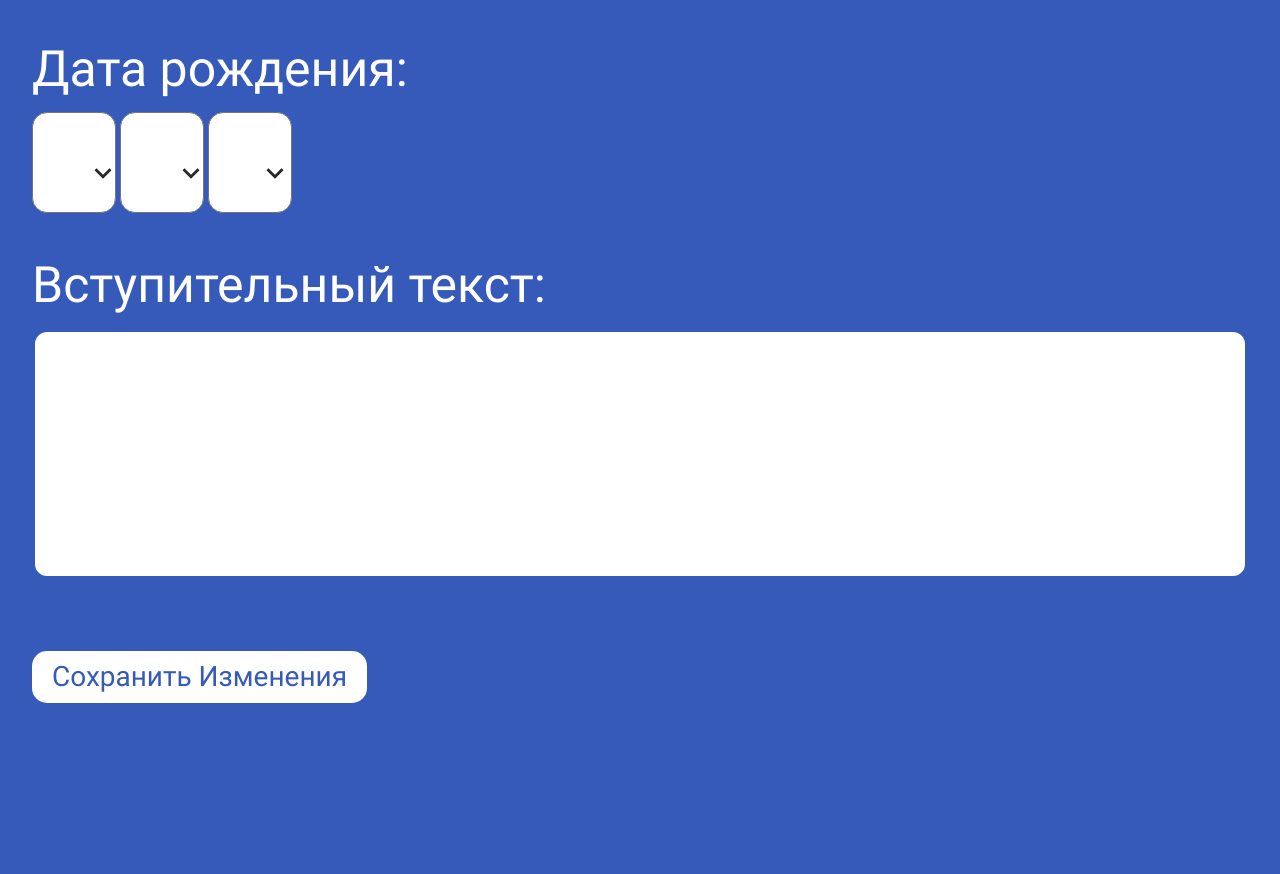
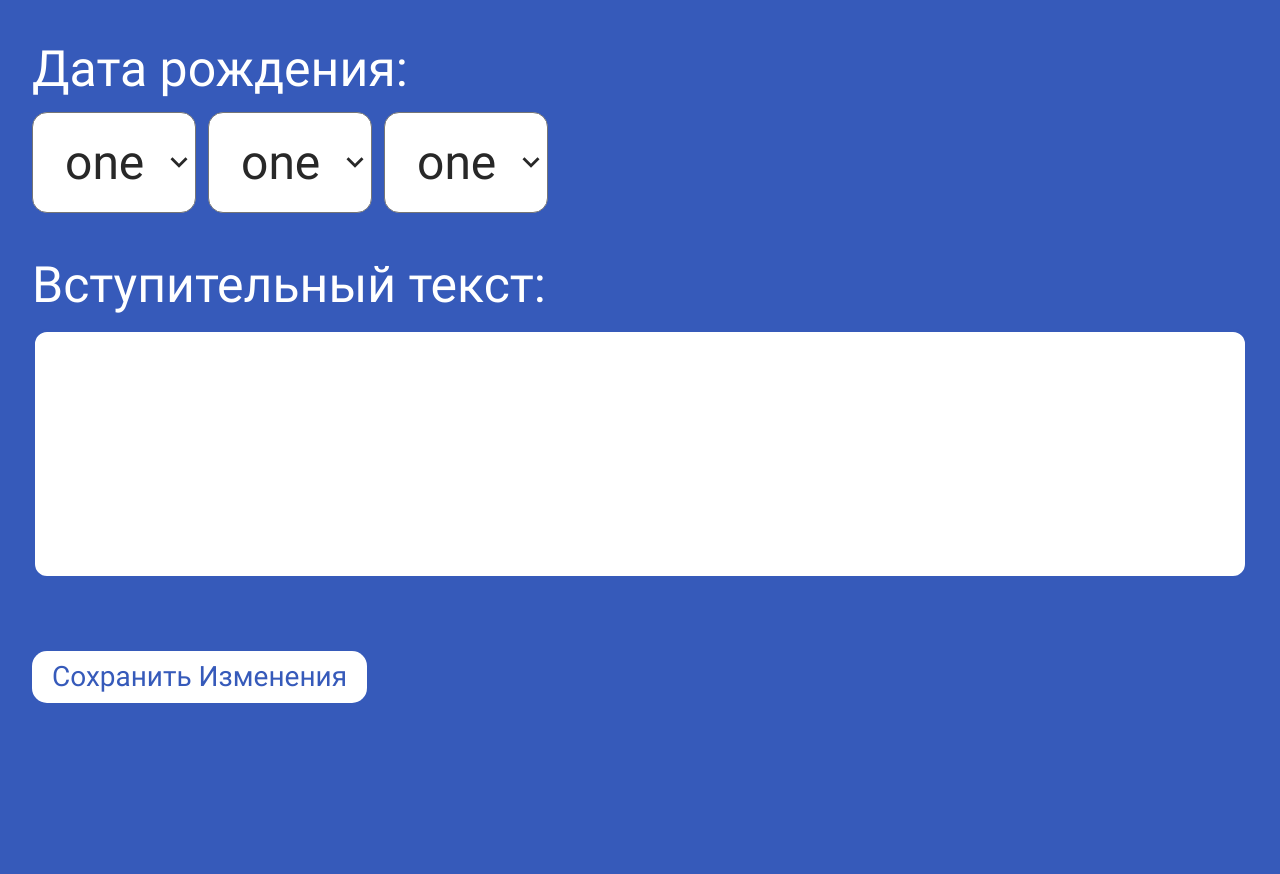
Before and after one commit to markizlaki/WishList, a plain HTML site: page index copy.html in a window 1280 px wide. Shown: the part 4548-5422 px from the top of the page. Drawn offline with Linux system fonts and the light colour scheme.

Commit message:
add last fixes in Day-4

```diff
--- a/index copy.html
+++ b/index copy.html
@@ -154,17 +154,26 @@
                     <fieldset class="edit__birthdate">
                         <legend class="edit__label-text">Дата рождения:</legend>
 
-                        <div class="edit__birthday-wrapper">
+                        <div class="edit__birthdate-wrapper">
                             <label class="edit__label edit__label_select">
-                                <select class="edit__select" type="text" name="day"></select>
+                                <select class="edit__select" type="text" name="day">
+                                    <option value="1">one</option>
+                                    <option value="2">two</option>
+                                </select>
                             </label>
 
                             <label class="edit__label edit__label_select">
-                                <select class="edit__select" type="text" name="month"></select>
+                                <select class="edit__select" type="text" name="month">
+                                    <option value="1">one</option>
+                                    <option value="2">two</option>
+                                </select>
                             </label>
 
                             <label class="edit__label edit__label_select">
-                                <select class="edit__select" type="text" name="year"></select>
+                                <select class="edit__select" type="text" name="year">
+                                    <option value="1">one</option>
+                                    <option value="2">two</option>
+                                </select>
                             </label>
                         </div>
                     </fieldset>
--- a/scripts/helper.js
+++ b/scripts/helper.js
@@ -29,8 +29,8 @@ export const createSelectDate = (selectDay, selectMonth, selectYear, birthdate)
 
     for (let day = 0; day <= 31; day++) {
         const option = document.createElement('option');
-        option.value = day ? day : ''
-        option.text = day ? day : ''
+        option.value = day ? day : '';
+        option.text = day ? day : '';
         selectDay.append(option);
     }
 
@@ -85,8 +85,6 @@ export const createSelectDate = (selectDay, selectMonth, selectYear, birthdate)
     })
 };
 
-
-
 export const scrollController = {
     scrollPosition: 0,
     disabledScroll() {
--- a/style/edit.css
+++ b/style/edit.css
@@ -68,7 +68,6 @@
   padding: 0 32px;
   border: none;
 }
-
 
 .edit__birthdate {
   margin-bottom: 44px;
```
Also changed, not shown: scripts/createEditProfile.js (+15 -4 lines).
